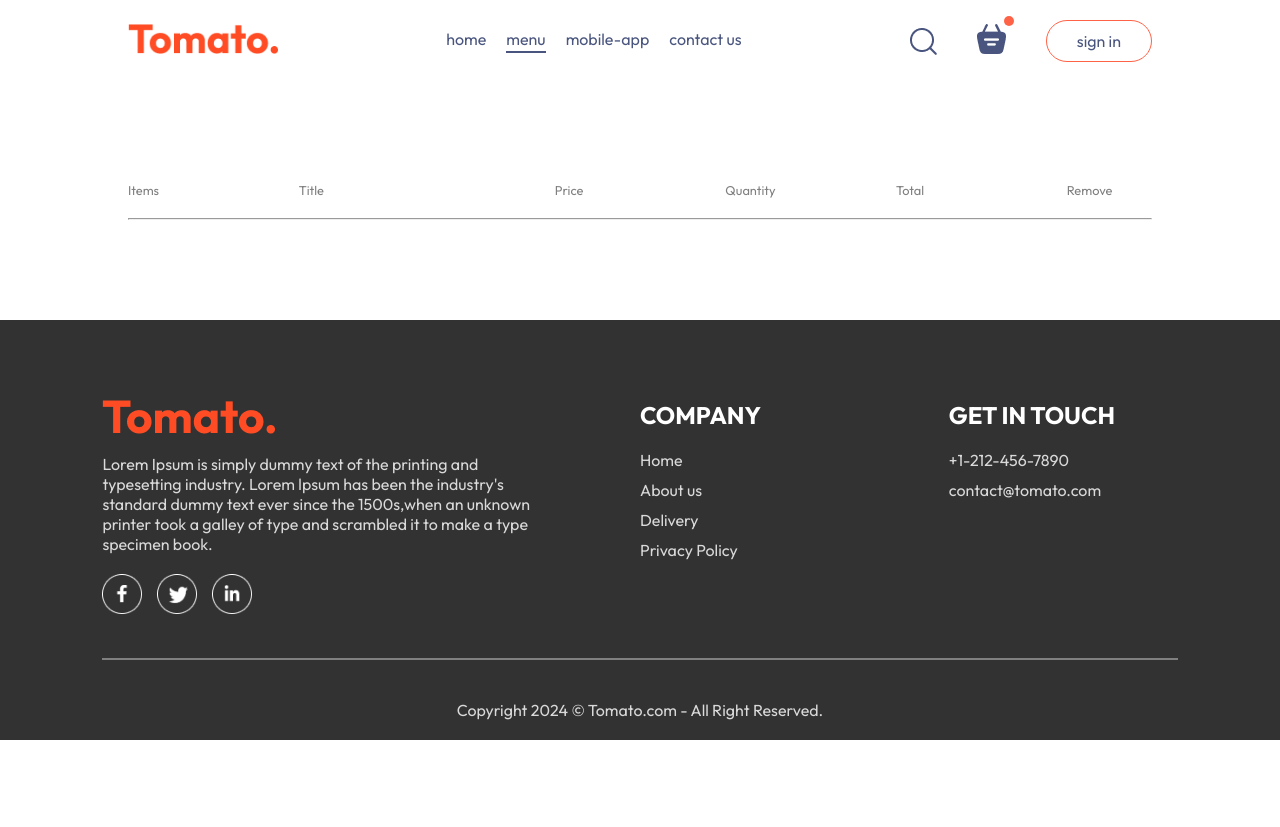
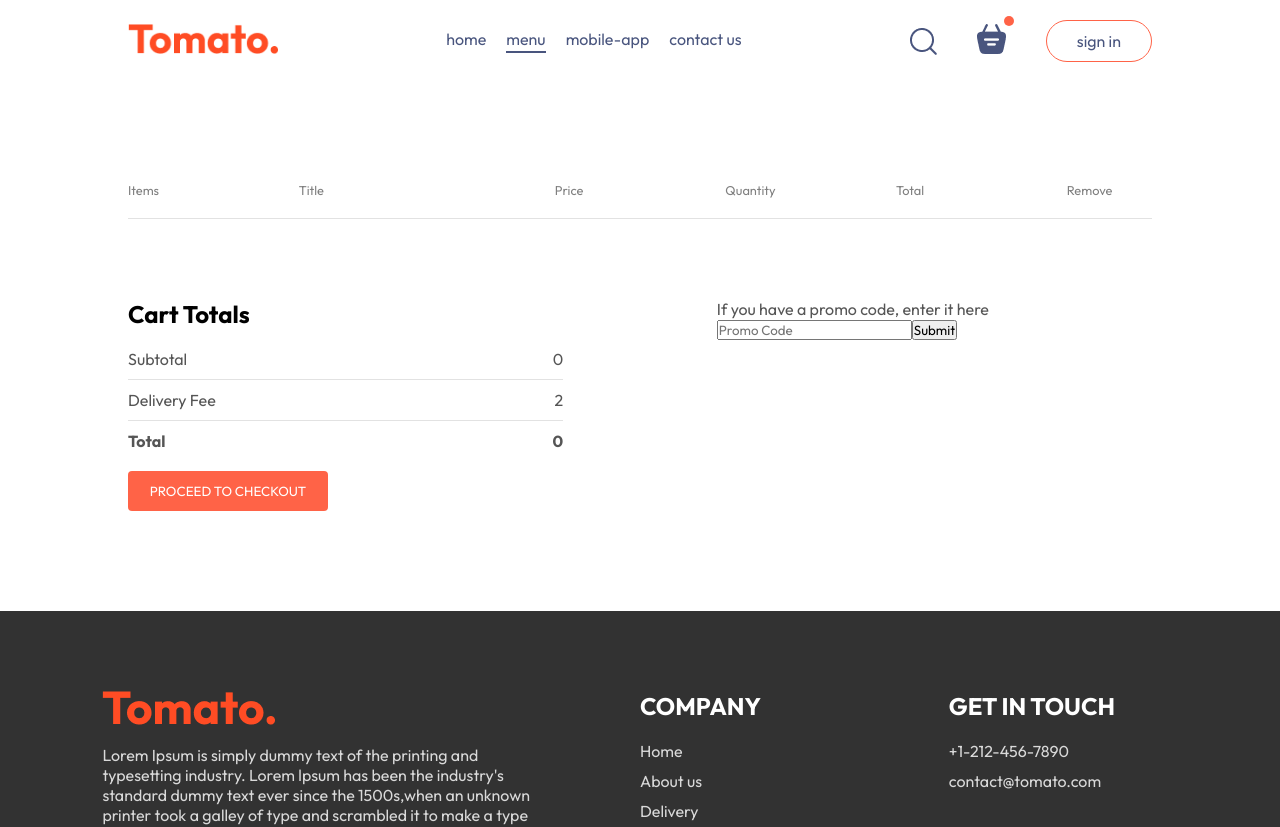
Before and after one commit to Arti05-Ambre/Food-Order, a React (Vite) app: page /cart in a window 1280 px wide. Shown: the top 827 px of the page. Before the commit the page ends 800 px from the top, so only its background shows below. Built offline with nearby package versions, Linux system fonts and the light colour scheme.

Commit message:
initial comment

```diff
--- a/src/pages/Cart/Cart.css
+++ b/src/pages/Cart/Cart.css
@@ -16,3 +16,48 @@
 .cart-items-item img{
     width: 50px;
 }
+.cart hr{
+    height: 1px;
+    background-color: #e2e2e2;
+    border: none;
+}
+.cart-items-item .cross{
+    cursor: pointer;
+}
+.cart-bottom{
+    margin-top: 80px;
+    display: flex;
+    justify-content: space-between;
+   gap:max(12vw, 20px);
+}
+.cart-total{
+    flex: 1;
+    display: flex;
+    flex-direction: column;
+    gap: 20px;
+
+}
+.cart-total-details{
+    display: flex;
+    justify-content: space-between;
+    color: #555;
+}
+.cart-total hr{
+    margin: 10px 0px;
+}
+.cart-total button{
+    background-color: tomato;
+    color: white;
+    padding: 12px 0px;
+    border: none;
+    cursor: pointer;
+    width: max(15vw, 200px);
+    border-radius: 4px;
+}
+.cart-promocode{
+    flex: 1;
+}
+.cart-promocode p{
+    color: #555;
+
+}
--- a/src/pages/Cart/Cart.jsx
+++ b/src/pages/Cart/Cart.jsx
@@ -25,10 +25,10 @@
                 <div className="cart-items-title cart-items-item">
                   <img src={item.image} alt="" />
                   <p>{item.name}</p>
-                  <p>{item.price}</p>
+                  <p>${item.price}</p>
                   <p>{cartItems[item._id]}</p>
-                  <p>{item.price * cartItems[item._id]}</p>
-                  <p>x</p>
+                  <p>${item.price * cartItems[item._id]}</p>
+                  <p onClick={() => removeFromCart(item._id)} className='cross' >x</p>
                 </div>
                 <hr />
 
@@ -38,8 +38,45 @@
 
         })}
       </div>
+      <div className="cart-bottom">
+        <div className="cart-total">
+          <h2>Cart Totals</h2>
+          <div>
+            <div className="cart-total-details">
+              <p>Subtotal</p>
+              <p>{0}</p>
 
+            </div>
+            <hr/>
+
+            <div className="cart-total-details">
+              <p>Delivery Fee</p>
+              <p>{2}</p>
+
+
+            </div>
+             <hr/>
+            <div className="cart-total-details">
+              <b>Total</b>
+              <b>{0}</b>
+            </div>
+          </div>
+          <button>PROCEED TO CHECKOUT</button>
+
+        </div>
+        <div className="cart-promocode">
+          <div>
+            <p>If you have a promo code, enter it here</p>
+            <div className="cart-promocode-input">
+              <input type="text" placeholder='Promo Code' />
+              <button>Submit</button>
+            </div>
+          </div>
+        </div>
+      </div>
     </div>
+
+
   )
 }
 
```
